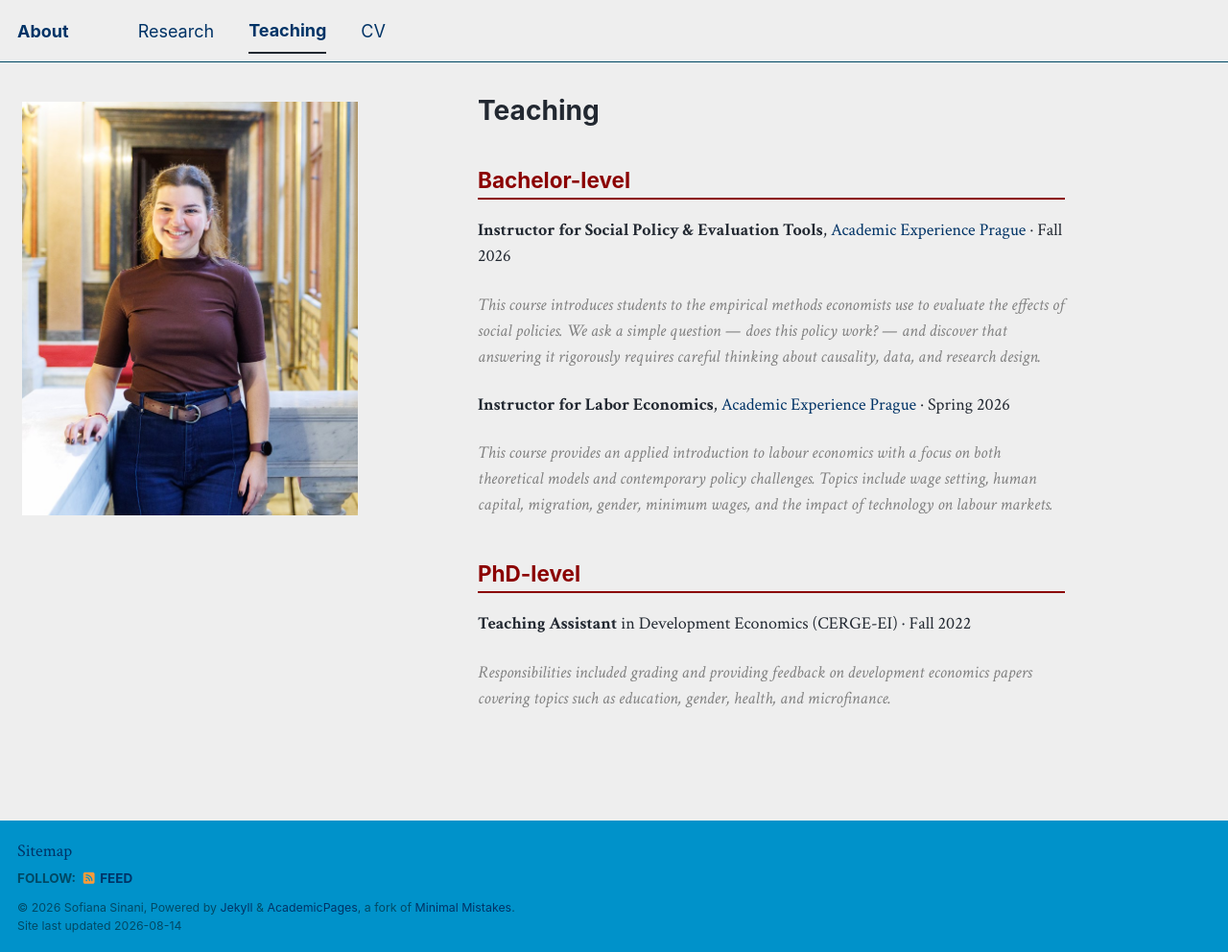
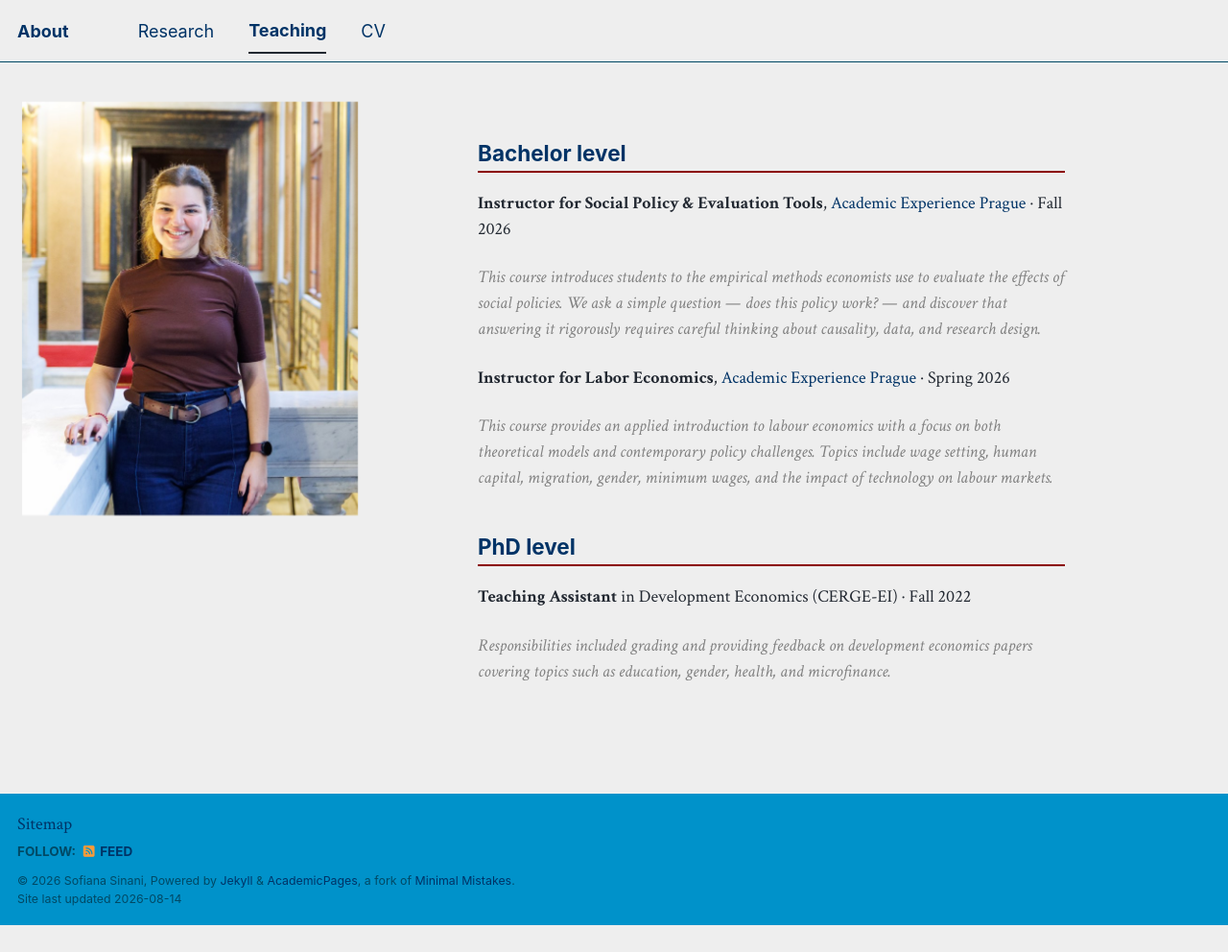
Before and after one commit to sofianasinani/sofianasinani.github.io, a Jekyll site: the page built from _pages/teaching.md, in a window 1280 px wide and 992 px high. Shown: the whole window at 96% size. Built offline with Jekyll 4.4.1, drawn with Linux system fonts in a browser that asks for light colours; a script bundle is joined from its source files by our own code; library files that are not in the unit come from our copies.

Commit message:
Update headings for Bachelor and PhD levels

```diff
--- a/_pages/teaching.md
+++ b/_pages/teaching.md
@@ -1,11 +1,10 @@
 ---
 layout: archive
-title: "Teaching"
 permalink: /teaching/
 author_profile: true
 ---
 
-<h2 style="color: #8B0000; border-bottom: 2px solid #8B0000; padding-bottom: 5px;">Bachelor-level</h2>
+<h2 style="color: #003366; border-bottom: 2px solid #8B0000; padding-bottom: 5px;">Bachelor level</h2>
 
 <div style="margin-top: 10px;"></div>
 
@@ -18,7 +17,7 @@ author_profile: true
 <p style="color: grey; font-style: italic; margin-top: 5px;">This course provides an applied introduction to labour economics with a focus on both theoretical models and contemporary policy challenges. Topics include wage setting, human capital, migration, gender, minimum wages, and the impact of technology on labour markets.</p>
 <div style="margin-top: 15px;"></div>
 
-<h2 style="color: #8B0000; border-bottom: 2px solid #8B0000; padding-bottom: 5px;">PhD-level</h2>
+<h2 style="color: #003366; border-bottom: 2px solid #8B0000; padding-bottom: 5px;">PhD level</h2>
 
 
 <div style="margin-top: 10px;"></div>
```
